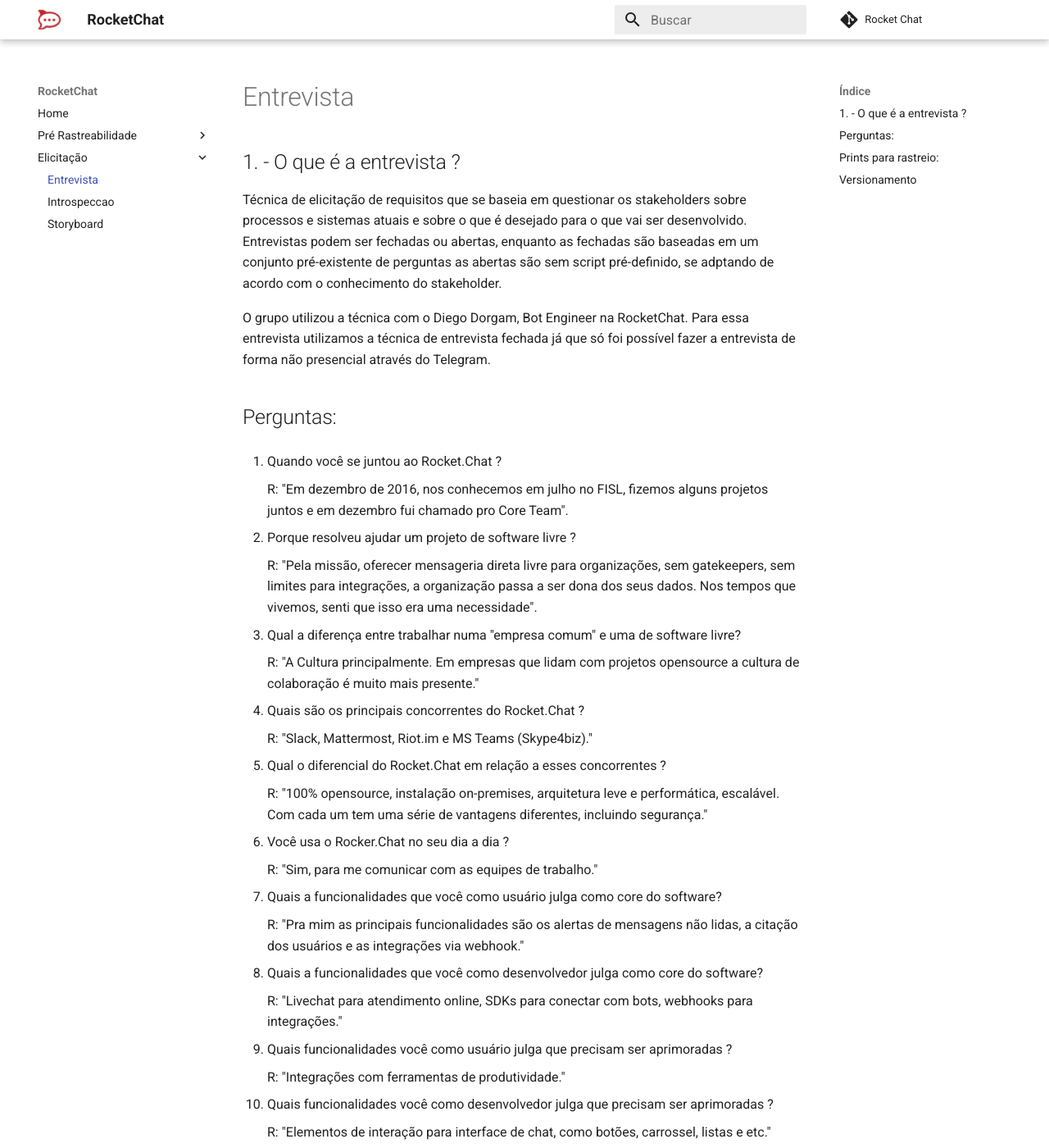
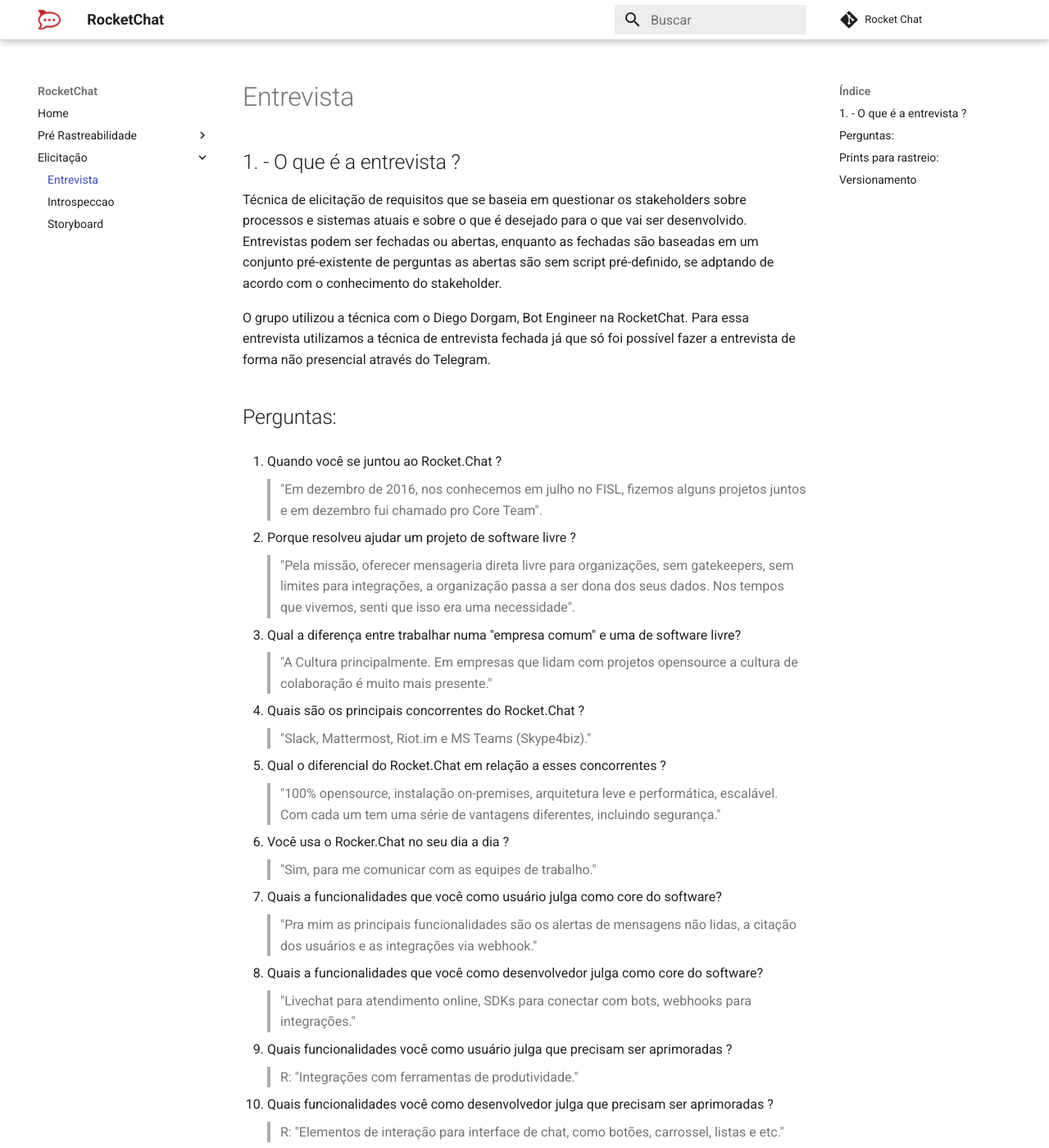
Before and after one commit to MarcosNBJ/2019.1-RocketChat, an MkDocs documentation site: the page built from docs/Elicitação/Entrevista.md, in a window 1280 px wide and 1400 px high. Shown: the whole window at 82% size. Built offline with MkDocs 1.6.1 and Material for MkDocs 9.7.7, drawn with Linux system fonts in a browser that asks for light colours; comment, search, counter and statistics services are not loaded.

Commit message:
adding some changes to the interview page

```diff
--- a/docs/Elicitação/Entrevista.md
+++ b/docs/Elicitação/Entrevista.md
@@ -8,56 +8,56 @@
 
 1. Quando você se juntou ao Rocket.Chat ?
 
-    R: "Em dezembro de 2016, nos conhecemos em julho no FISL, fizemos alguns projetos juntos e em dezembro fui chamado pro Core Team".
+    > "Em dezembro de 2016, nos conhecemos em julho no FISL, fizemos alguns projetos juntos e em dezembro fui chamado pro Core Team".
 
 2. Porque resolveu ajudar um projeto de software livre ?
 
-    R: "Pela missão, oferecer mensageria direta livre para organizações, sem gatekeepers, sem limites para integrações, a organização passa a ser dona dos seus dados. Nos tempos que vivemos, senti que isso era uma necessidade".
+    > "Pela missão, oferecer mensageria direta livre para organizações, sem gatekeepers, sem limites para integrações, a organização passa a ser dona dos seus dados. Nos tempos que vivemos, senti que isso era uma necessidade".
 
 
 3. Qual a diferença entre trabalhar numa "empresa comum" e uma de software livre?
 
-    R: "A Cultura principalmente. Em empresas que lidam com projetos opensource a cultura de colaboração é muito mais presente."
+    > "A Cultura principalmente. Em empresas que lidam com projetos opensource a cultura de colaboração é muito mais presente."
 
 
 4. Quais são os principais concorrentes do Rocket.Chat ?
 
-    R: "Slack, Mattermost, Riot.im e MS Teams (Skype4biz)."
+    > "Slack, Mattermost, Riot.im e MS Teams (Skype4biz)."
 
 
 5. Qual o diferencial do Rocket.Chat em relação a esses concorrentes ?
 
-    R: "100% opensource, instalação on-premises, arquitetura leve e performática, escalável. Com cada um tem uma série de vantagens diferentes, incluindo segurança."
+    > "100% opensource, instalação on-premises, arquitetura leve e performática, escalável. Com cada um tem uma série de vantagens diferentes, incluindo segurança."
 
 
 6. Você usa o Rocker.Chat no seu dia a dia ?
 
-    R: "Sim, para me comunicar com as equipes de trabalho."
+    > "Sim, para me comunicar com as equipes de trabalho."
 
 
 7. Quais a funcionalidades que você como usuário julga como core do software?
 
-    R: "Pra mim as principais funcionalidades são os alertas de mensagens não lidas, a citação dos usuários e as integrações via webhook."
+    > "Pra mim as principais funcionalidades são os alertas de mensagens não lidas, a citação dos usuários e as integrações via webhook."
 
 8. Quais a funcionalidades que você como desenvolvedor julga como core do software?
 
-    R: "Livechat para atendimento online, SDKs para conectar com bots, webhooks para integrações."
+    > "Livechat para atendimento online, SDKs para conectar com bots, webhooks para integrações."
 
 
 
 9. Quais funcionalidades você como usuário julga que precisam ser aprimoradas ?
 
-    R: "Integrações com ferramentas de produtividade."
+    >R: "Integrações com ferramentas de produtividade."
 
 
 10. Quais funcionalidades você como desenvolvedor julga que precisam ser aprimoradas ?
 
-    R: "Elementos de interação para interface de chat, como botões, carrossel, listas e etc."
+    >R: "Elementos de interação para interface de chat, como botões, carrossel, listas e etc."
 
 
 11. Qual a maior falha do software ? Como usuário e como desenvolvedor.
 
-    R: "Funcionar sob websockets, sobrecarrega as conexões do servidor e do aplicativo e limitam a escalabilidade."
+    >R: "Funcionar sob websockets, sobrecarrega as conexões do servidor e do aplicativo e limitam a escalabilidade."
 
 
 ## Prints para rastreio:
```
